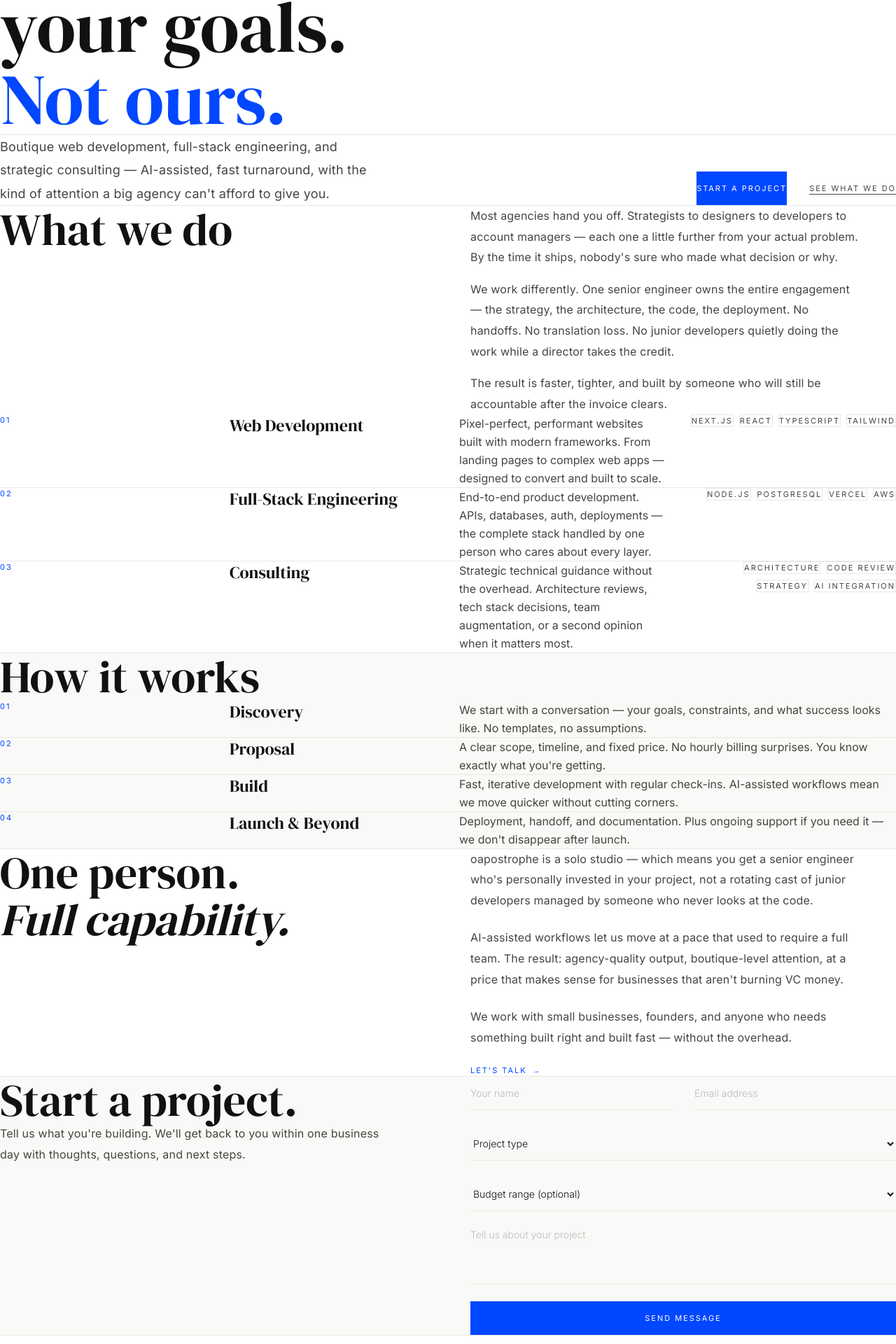
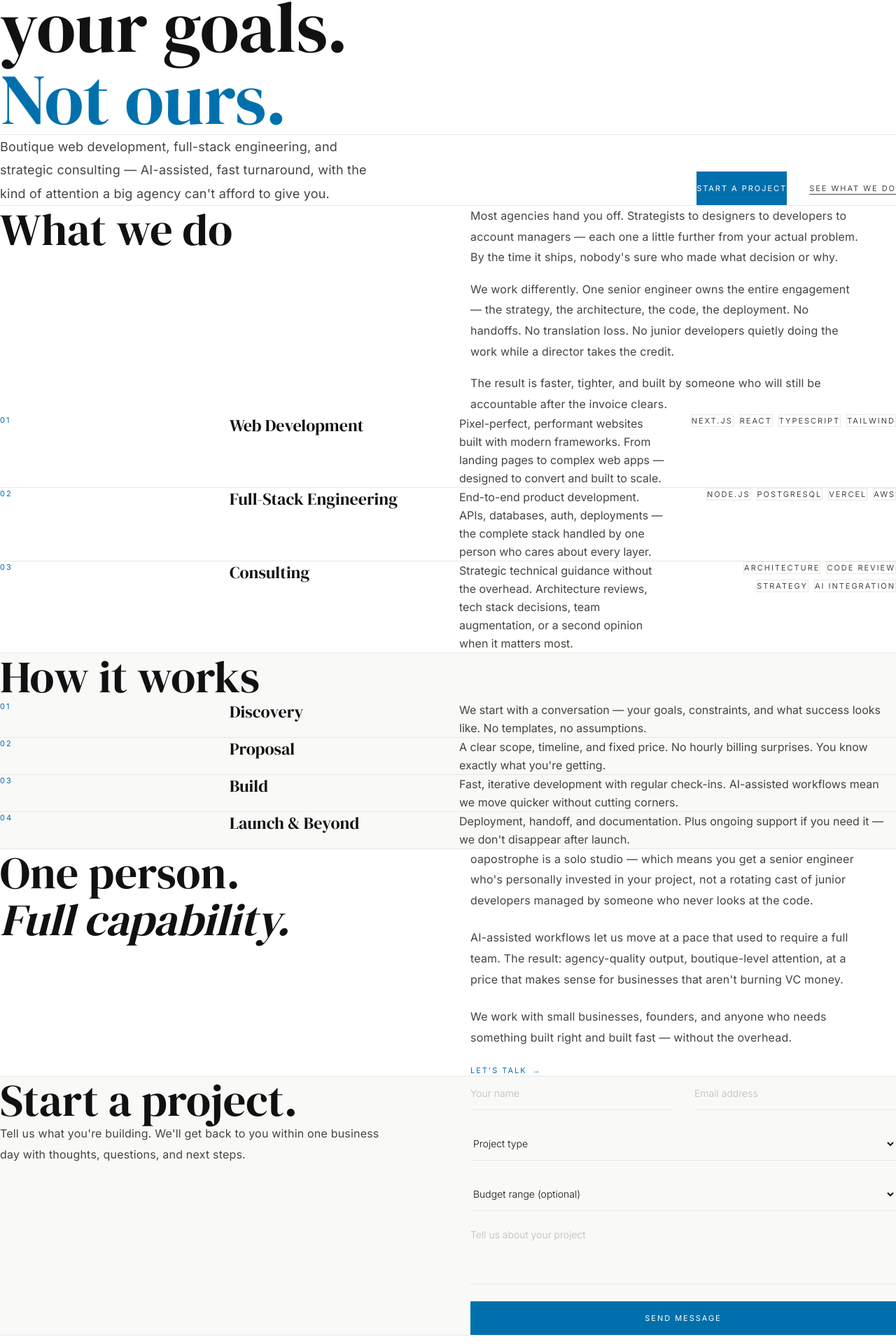
Before and after one commit to professorfalken1942-hash/oapostrophe, a Next.js app: page / in a window 1280 px wide. Shown: the part 507-2427 px from the top of the page at 70% size. Built offline with nearby package versions, Linux system fonts and the light colour scheme.

Commit message:
design: mute blue accent #0047FF → #0070ad

```diff
--- a/app/globals.css
+++ b/app/globals.css
@@ -1,7 +1,7 @@
 @import "tailwindcss";
 
 :root {
-  --blue: #0047FF;
+  --blue: #0070ad;
   --black: #111111;
   --white: #ffffff;
   --off-white: #f9f9f7;
--- a/app/journal/[slug]/page.tsx
+++ b/app/journal/[slug]/page.tsx
@@ -35,7 +35,7 @@ const components = {
       <h3 className="serif text-2xl text-[#111111] mt-12 mb-4">{children}</h3>
     ),
     blockquote: ({ children }: { children?: React.ReactNode }) => (
-      <blockquote className="border-l-2 border-[#0047FF] pl-6 my-8 serif italic text-xl text-[#444440] leading-relaxed">
+      <blockquote className="border-l-2 border-[#0070ad] pl-6 my-8 serif italic text-xl text-[#444440] leading-relaxed">
         {children}
       </blockquote>
     ),
@@ -49,7 +49,7 @@ const components = {
     ),
     link: ({ value, children }: { value?: { href: string }; children?: React.ReactNode }) => (
       <a href={value?.href} target="_blank" rel="noopener noreferrer"
-        className="text-[#0047FF] underline underline-offset-4 hover:opacity-70 transition-opacity">
+        className="text-[#0070ad] underline underline-offset-4 hover:opacity-70 transition-opacity">
         {children}
       </a>
     ),
@@ -76,7 +76,7 @@ export default async function PostPage({ params }: { params: { slug: string } })
                 ← Journal
               </Link>
               {post.category && (
-                <span className="label-text text-[#0047FF]">{post.category}</span>
+                <span className="label-text text-[#0070ad]">{post.category}</span>
               )}
             </div>
             <h1 className="serif text-[clamp(2.5rem,6vw,6rem)] leading-[1.05] text-[#111111] max-w-4xl mb-8">
--- a/app/journal/page.tsx
+++ b/app/journal/page.tsx
@@ -47,10 +47,10 @@ export default async function JournalPage() {
                   <div className="flex flex-col gap-1">
                     <span className="label-text text-[#888884]">{formatDate(post.publishedAt)}</span>
                     {post.category && (
-                      <span className="label-text text-[#0047FF]">{post.category}</span>
+                      <span className="label-text text-[#0070ad]">{post.category}</span>
                     )}
                   </div>
-                  <h2 className="serif text-2xl text-[#111111] md:col-span-2 group-hover:text-[#0047FF] transition-colors">
+                  <h2 className="serif text-2xl text-[#111111] md:col-span-2 group-hover:text-[#0070ad] transition-colors">
                     {post.title}
                   </h2>
                   {post.excerpt && (
--- a/components/About.tsx
+++ b/components/About.tsx
@@ -43,7 +43,7 @@ export default function About() {
             </p>
             <a
               href="#contact"
-              className="inline-flex items-center gap-2 mt-2 label-text text-[#0047FF] hover:gap-4 transition-all"
+              className="inline-flex items-center gap-2 mt-2 label-text text-[#0070ad] hover:gap-4 transition-all"
             >
               Let&apos;s talk <span>→</span>
             </a>
--- a/components/Contact.tsx
+++ b/components/Contact.tsx
@@ -29,7 +29,7 @@ export default function Contact() {
     }
   };
 
-  const inputClass = "w-full h-12 bg-transparent border-b border-[#e8e8e4] px-0 text-sm text-[#111111] placeholder-[#bbb] focus:outline-none focus:border-[#0047FF] transition-colors font-light";
+  const inputClass = "w-full h-12 bg-transparent border-b border-[#e8e8e4] px-0 text-sm text-[#111111] placeholder-[#bbb] focus:outline-none focus:border-[#0070ad] transition-colors font-light";
 
   return (
     <section id="contact" className="py-32 bg-[#f9f9f7] border-t border-[#e8e8e4]">
@@ -88,9 +88,9 @@ export default function Contact() {
             <textarea placeholder="Tell us about your project" value={form.message}
               onChange={(e) => setForm({ ...form, message: e.target.value })}
               required rows={4}
-              className="w-full bg-transparent border-b border-[#e8e8e4] px-0 py-3 text-sm text-[#111111] placeholder-[#bbb] focus:outline-none focus:border-[#0047FF] transition-colors font-light resize-none" />
+              className="w-full bg-transparent border-b border-[#e8e8e4] px-0 py-3 text-sm text-[#111111] placeholder-[#bbb] focus:outline-none focus:border-[#0070ad] transition-colors font-light resize-none" />
             <button type="submit" disabled={status === "loading"}
-              className="mt-2 h-12 w-full bg-[#0047FF] text-white label-text hover:bg-[#0035cc] transition-colors disabled:opacity-50">
+              className="mt-2 h-12 w-full bg-[#0070ad] text-white label-text hover:bg-[#005580] transition-colors disabled:opacity-50">
               {status === "loading" ? "Sending..." : "Send message"}
             </button>
             {status === "success" && <p className="text-sm text-green-600 font-light">Got it — we&apos;ll be in touch soon.</p>}
--- a/components/Footer.tsx
+++ b/components/Footer.tsx
@@ -10,7 +10,7 @@ export default function Footer() {
         </p>
         <a
           href="mailto:hello@oapostrophe.com"
-          className="label-text text-[#444440] hover:text-[#0047FF] transition-colors"
+          className="label-text text-[#444440] hover:text-[#0070ad] transition-colors"
         >
           hello@oapostrophe.com
         </a>
--- a/components/Hero.tsx
+++ b/components/Hero.tsx
@@ -18,7 +18,7 @@ export default function Hero() {
           <h1 className="serif text-[clamp(3.5rem,8vw,8rem)] leading-[1.0] text-[#111111] mb-16">
             Built for<br />
             your goals.<br />
-            <em className="not-italic text-[#0047FF]">Not ours.</em>
+            <em className="not-italic text-[#0070ad]">Not ours.</em>
           </h1>
 
           <div className="flex flex-col md:flex-row md:items-end justify-between gap-12 border-t border-[#e8e8e4] pt-10">
@@ -29,7 +29,7 @@ export default function Hero() {
             <div className="flex items-center gap-8 shrink-0">
               <a
                 href="#contact"
-                className="h-12 px-8 flex items-center bg-[#0047FF] text-white label-text hover:bg-[#0035cc] transition-colors"
+                className="h-12 px-8 flex items-center bg-[#0070ad] text-white label-text hover:bg-[#005580] transition-colors"
               >
                 Start a project
               </a>
--- a/components/Process.tsx
+++ b/components/Process.tsx
@@ -52,7 +52,7 @@ export default function Process() {
               transition={{ duration: 0.6, delay: i * 0.08 }}
               className="grid md:grid-cols-4 gap-8 py-10 items-start"
             >
-              <span className="label-text text-[#0047FF]">{step.number}</span>
+              <span className="label-text text-[#0070ad]">{step.number}</span>
               <h3 className="serif text-2xl text-[#111111]">{step.title}</h3>
               <p className="text-base text-[#444440] leading-relaxed md:col-span-2">{step.description}</p>
             </motion.div>
--- a/components/Services.tsx
+++ b/components/Services.tsx
@@ -68,7 +68,7 @@ export default function Services() {
               transition={{ duration: 0.6, delay: i * 0.08 }}
               className="grid md:grid-cols-4 gap-8 py-10 items-start"
             >
-              <span className="label-text text-[#0047FF]">{service.number}</span>
+              <span className="label-text text-[#0070ad]">{service.number}</span>
               <h3 className="serif text-2xl text-[#111111] md:col-span-1">{service.title}</h3>
               <p className="text-base text-[#444440] leading-relaxed md:col-span-1">{service.description}</p>
               <div className="flex flex-wrap gap-2 md:justify-end">
```
